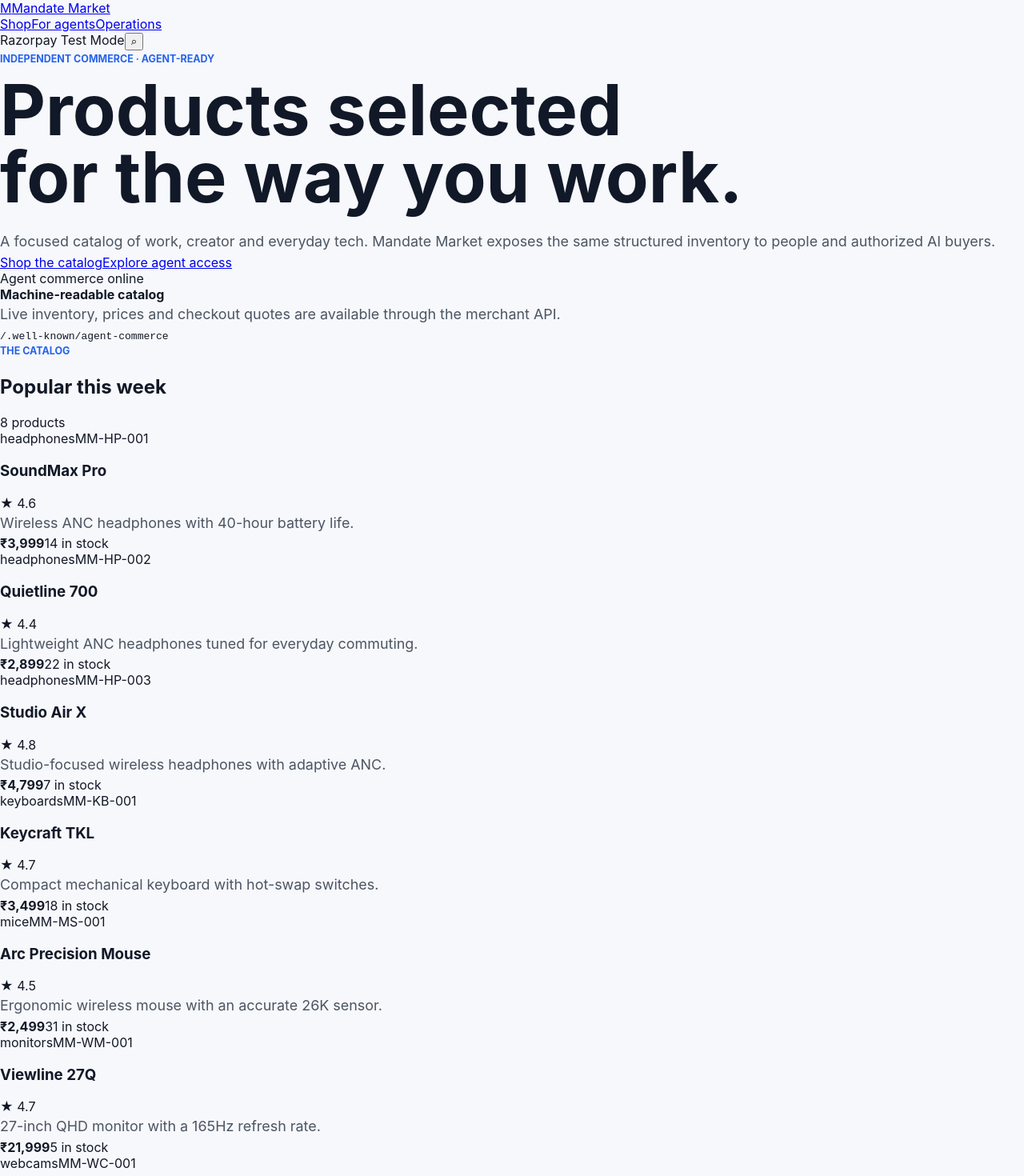
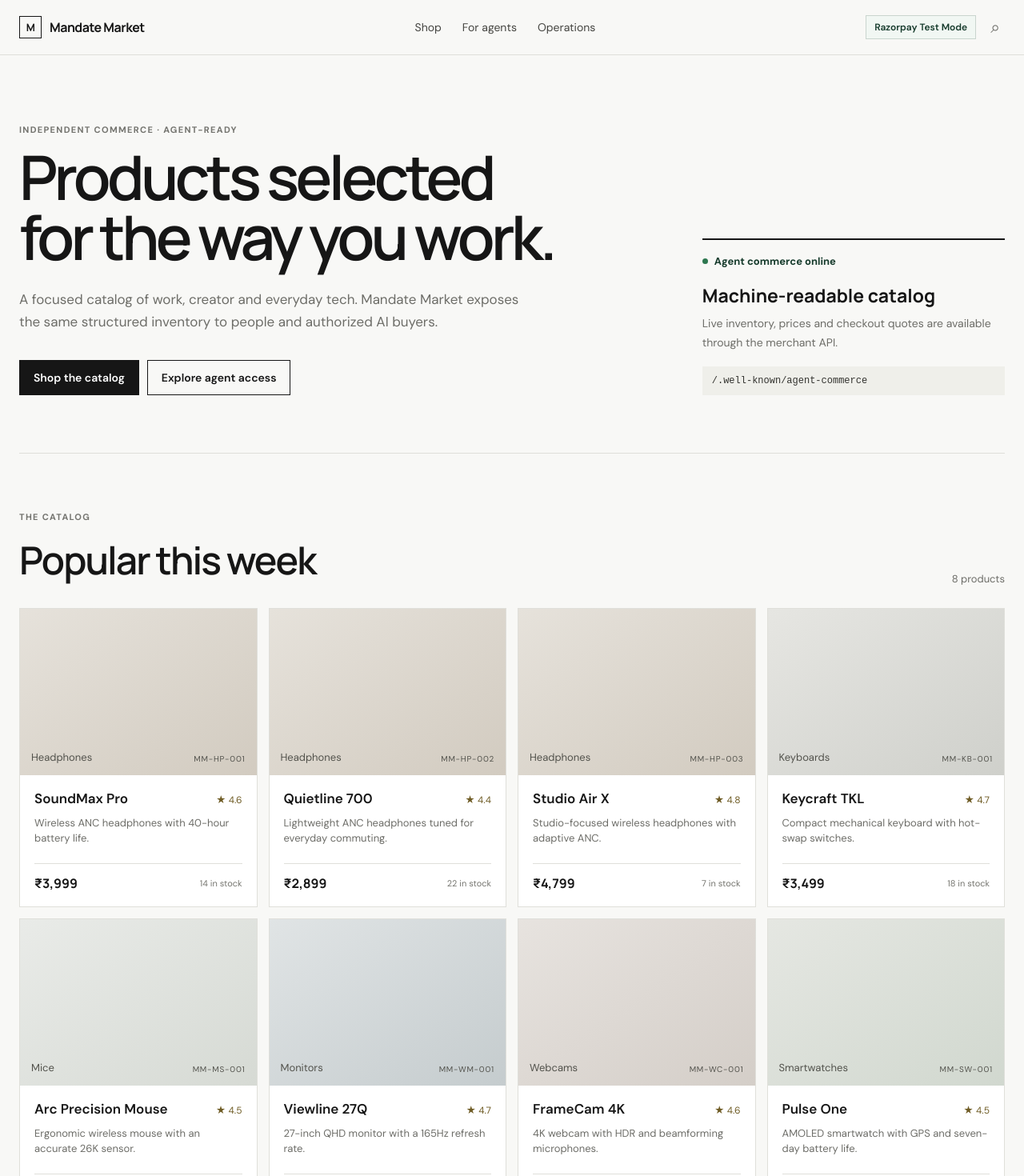
Before and after one commit to akashrajeev/AgenticCommerce, a Next.js app in the folder apps/merchant/: page / in a window 1280 px wide. Shown: the top 1470 px of the page at 80% size. Built offline with nearby package versions, Linux system fonts and the light colour scheme.

Commit message:
feat: style merchant storefront as modern commerce product

```diff
--- a/apps/merchant/src/app/styles.css
+++ b/apps/merchant/src/app/styles.css
@@ -1,54 +1,128 @@
+@import url("https://fonts.googleapis.com/css2?family=DM+Sans:wght@400;500;600;700&family=Manrope:wght@500;600;700&display=swap");
+
 :root {
   color-scheme: light;
-  font-family:
-    Inter,
-    ui-sans-serif,
-    system-ui,
-    -apple-system,
-    BlinkMacSystemFont,
-    "Segoe UI",
-    sans-serif;
-  background: #f7f8fb;
-  color: #111827;
+  --paper: #f8f8f6;
+  --surface: #ffffff;
+  --ink: #161616;
+  --muted: #6d6d68;
+  --line: #dfdfda;
+  --soft: #efefea;
+  --accent: #163b2c;
+  --accent-2: #d9e9df;
+  font-family: "DM Sans", ui-sans-serif, system-ui, -apple-system, BlinkMacSystemFont, "Segoe UI", sans-serif;
+  background: var(--paper);
+  color: var(--ink);
 }
 
-* {
-  box-sizing: border-box;
+* { box-sizing: border-box; }
+html { scroll-behavior: smooth; }
+body { margin: 0; background: var(--paper); }
+a { color: inherit; text-decoration: none; }
+button, a { -webkit-tap-highlight-color: transparent; }
+
+.site-header {
+  border-bottom: 1px solid var(--line);
+  background: rgba(248, 248, 246, 0.96);
+  position: sticky;
+  top: 0;
+  z-index: 10;
 }
+.header-inner {
+  width: min(1240px, calc(100% - 48px));
+  margin: 0 auto;
+  min-height: 68px;
+  display: flex;
+  align-items: center;
+  justify-content: space-between;
+  gap: 24px;
+}
+.brand { display: inline-flex; align-items: center; gap: 10px; font-family: Manrope, sans-serif; font-weight: 700; letter-spacing: -0.03em; }
+.brand-mark { width: 28px; height: 28px; display: grid; place-items: center; border: 1px solid var(--ink); font-size: 13px; }
+.nav { display: flex; gap: 26px; font-size: 14px; color: #454541; }
+.nav a:hover { color: var(--ink); }
+.header-actions { display: flex; align-items: center; gap: 12px; }
+.mode-pill { border: 1px solid #c9d5ce; background: #f1f7f3; color: var(--accent); padding: 6px 10px; font-size: 12px; font-weight: 600; }
+.icon-button { border: 0; background: transparent; font-size: 21px; color: var(--muted); cursor: pointer; }
 
-body {
-  margin: 0;
+.store-hero {
+  width: min(1240px, calc(100% - 48px));
+  margin: 0 auto;
+  padding: 86px 0 72px;
+  display: grid;
+  grid-template-columns: minmax(0, 1.55fr) minmax(300px, 0.75fr);
+  gap: 72px;
+  border-bottom: 1px solid var(--line);
 }
+.eyebrow { margin: 0 0 14px; color: #73736e; font-size: 11px; font-weight: 700; letter-spacing: .12em; text-transform: uppercase; }
+.store-hero h1 { margin: 0; font-family: Manrope, sans-serif; font-size: clamp(44px, 6vw, 78px); letter-spacing: -.06em; line-height: .98; font-weight: 600; }
+.hero-description { max-width: 650px; margin: 26px 0 0; color: var(--muted); font-size: 17px; line-height: 1.65; }
+.hero-actions { display: flex; gap: 10px; margin-top: 34px; flex-wrap: wrap; }
+.button { display: inline-flex; align-items: center; min-height: 44px; padding: 0 17px; border: 1px solid var(--ink); font-size: 14px; font-weight: 600; }
+.button-primary { background: var(--ink); color: white; }
+.button-secondary { background: transparent; }
+.hero-note { align-self: end; border-top: 2px solid var(--ink); padding-top: 18px; }
+.note-topline { display: flex; align-items: center; gap: 8px; color: var(--accent); font-size: 13px; font-weight: 700; }
+.status-dot { width: 7px; height: 7px; border-radius: 50%; background: #2d774f; }
+.hero-note strong { display: block; margin-top: 18px; font-family: Manrope, sans-serif; font-size: 23px; }
+.hero-note p { color: var(--muted); font-size: 14px; line-height: 1.65; margin: 8px 0 18px; }
+.hero-note code { display: block; padding: 11px 12px; background: #efefea; color: #33332f; overflow-x: auto; font-size: 12px; }
 
-.shell {
-  align-items: center;
-  display: flex;
-  min-height: 100vh;
-  padding: 48px;
+.catalog-section, .agent-section, .ops-strip, .site-footer { width: min(1240px, calc(100% - 48px)); margin: 0 auto; }
+.catalog-section { padding: 72px 0 88px; }
+.section-heading { display: flex; justify-content: space-between; gap: 20px; align-items: end; margin-bottom: 28px; }
+.section-heading h2, .agent-section h2 { margin: 0; font-family: Manrope, sans-serif; font-weight: 600; letter-spacing: -.04em; font-size: clamp(30px, 4vw, 48px); }
+.count-label { color: var(--muted); font-size: 13px; }
+.product-grid { display: grid; grid-template-columns: repeat(4, minmax(0, 1fr)); gap: 14px; }
+.product-card { background: var(--surface); border: 1px solid var(--line); }
+.product-visual { height: 208px; padding: 14px; display: flex; align-items: flex-end; justify-content: space-between; color: #52524c; background: linear-gradient(145deg, #ecece7 0%, #dcdcd5 100%); }
+.product-visual[data-category="headphones"] { background: linear-gradient(145deg, #e6e2db, #d2cbc0); }
+.product-visual[data-category="keyboards"] { background: linear-gradient(145deg, #e6e6e2, #cfd0cb); }
+.product-visual[data-category="mice"] { background: linear-gradient(145deg, #e9ebe8, #d6dad4); }
+.product-visual[data-category="monitors"] { background: linear-gradient(145deg, #e0e4e5, #c5ccce); }
+.product-visual[data-category="webcams"] { background: linear-gradient(145deg, #e7e3df, #d4cec8); }
+.product-visual[data-category="smartwatches"] { background: linear-gradient(145deg, #e5e7e2, #d1d8cf); }
+.product-visual > span:first-child { text-transform: capitalize; font-size: 13px; }
+.product-sku { font-size: 10px; letter-spacing: .08em; }
+.product-info { padding: 18px; }
+.product-title-row { display: flex; justify-content: space-between; gap: 10px; align-items: baseline; }
+.product-title-row h3 { margin: 0; font-size: 17px; font-weight: 600; }
+.rating { white-space: nowrap; color: #6f5c25; font-size: 12px; }
+.product-info p { min-height: 44px; color: var(--muted); font-size: 13px; line-height: 1.5; margin: 10px 0 16px; }
+.product-meta { display: flex; justify-content: space-between; align-items: center; padding-top: 13px; border-top: 1px solid var(--line); }
+.product-meta strong { font-family: Manrope, sans-serif; font-size: 16px; }
+.product-meta span { color: #74746e; font-size: 11px; }
+
+.agent-section { padding: 74px 0; border-top: 1px solid var(--line); border-bottom: 1px solid var(--line); display: grid; grid-template-columns: 1fr 1fr; gap: 70px; }
+.agent-section > div:first-child > p:last-child { max-width: 560px; color: var(--muted); line-height: 1.75; font-size: 15px; margin: 22px 0 0; }
+.agent-contract { border-top: 1px solid var(--ink); }
+.contract-row { display: grid; grid-template-columns: 120px 1fr; gap: 16px; padding: 17px 0; border-bottom: 1px solid var(--line); font-size: 13px; }
+.contract-row span { color: var(--muted); }
+.contract-row strong { font-weight: 500; overflow-wrap: anywhere; }
+
+.ops-strip { display: grid; grid-template-columns: repeat(3, 1fr); border-bottom: 1px solid var(--line); }
+.ops-strip > div { padding: 28px 0; border-right: 1px solid var(--line); display: flex; flex-direction: column; gap: 6px; }
+.ops-strip > div:not(:first-child) { padding-left: 28px; }
+.ops-strip > div:last-child { border-right: 0; }
+.ops-number { font-family: Manrope, sans-serif; font-size: 28px; font-weight: 600; letter-spacing: -.03em; }
+.ops-strip span:last-child { color: var(--muted); font-size: 12px; }
+.site-footer { padding: 24px 0 40px; display: flex; justify-content: space-between; gap: 20px; color: #777771; font-size: 11px; }
+
+@media (max-width: 980px) {
+  .store-hero { grid-template-columns: 1fr; gap: 42px; }
+  .product-grid { grid-template-columns: repeat(2, minmax(0, 1fr)); }
+  .agent-section { grid-template-columns: 1fr; gap: 40px; }
 }
-
-.panel {
-  max-width: 720px;
+@media (max-width: 640px) {
+  .header-inner, .store-hero, .catalog-section, .agent-section, .ops-strip, .site-footer { width: min(100% - 28px, 1240px); }
+  .nav { display: none; }
+  .mode-pill { display: none; }
+  .store-hero { padding-top: 56px; }
+  .store-hero h1 { font-size: 46px; }
+  .product-grid { grid-template-columns: 1fr; }
+  .product-visual { height: 220px; }
+  .ops-strip { grid-template-columns: 1fr; }
+  .ops-strip > div, .ops-strip > div:not(:first-child) { border-right: 0; border-bottom: 1px solid var(--line); padding: 18px 0; }
+  .ops-strip > div:last-child { border-bottom: 0; }
+  .site-footer { flex-direction: column; }
 }
-
-.eyebrow {
-  color: #2563eb;
-  font-size: 0.78rem;
-  font-weight: 700;
-  letter-spacing: 0;
-  margin: 0 0 12px;
-  text-transform: uppercase;
-}
-
-h1 {
-  font-size: clamp(2.5rem, 7vw, 5.5rem);
-  line-height: 0.95;
-  margin: 0 0 24px;
-}
-
-p {
-  color: #4b5563;
-  font-size: 1.12rem;
-  line-height: 1.7;
-  margin: 0;
-}
```
